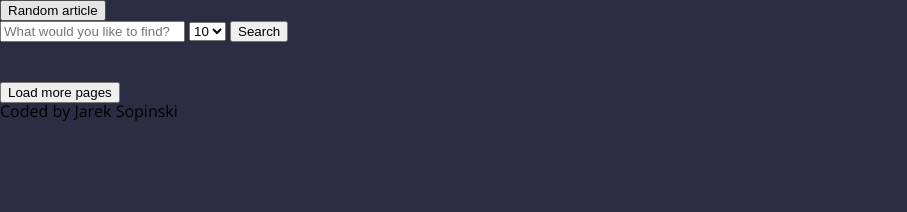
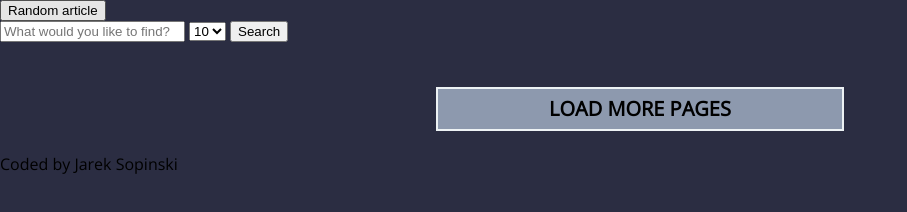
Before and after one commit to JarekSopinski/Wikipedia_Viewer, a plain HTML site: page index.html in a window 1280 px wide. Shown: the whole page, without its empty margins (0-907 px from the left). Drawn offline with nearby package versions, Linux system fonts and the light colour scheme; a web font is replaced by a local one.

Commit message:
loadMoreBtn styling

```diff
--- a/index.html
+++ b/index.html
@@ -37,7 +37,7 @@
 
     <ul id="searchResultsList"></ul>
 
-    <button id="loadMoreBtn">Load more pages</button>
+    <div id="loadMoreBtn"><p>Load more pages</p></div>
 
 </main>
 
--- a/style.css
+++ b/style.css
@@ -78,9 +78,37 @@ h2 {
     background-color: #FF9F1C;
 }
 
+#loadMoreBtn {
+    cursor: pointer;
+    display: block;
+    margin: auto;
+    margin-top: 25px;
+    margin-bottom: 25px;
+    padding: 10px;
+    width: 80%;
+    background-color: #8D99AE;
+    border: 2px solid #EDF2F4;
+    transition: background-color, 1s
+}
+
+#loadMoreBtn:hover {
+    background-color: #FF9F1C;
+}
+
+#loadMoreBtn p {
+    text-align: center;
+    font-size: 20px;
+    font-weight: bold;
+    text-transform: uppercase;
+}
+
 @media screen and (min-width: 576px) {
 
     .page-box {
+        width: 50%;
+    }
+
+    #loadMoreBtn {
         width: 50%;
     }
 
@@ -90,6 +118,10 @@ h2 {
 
     .page-box {
         width: 33%;
+    }
+
+    #loadMoreBtn {
+        width: 30%;
     }
 
 
```
